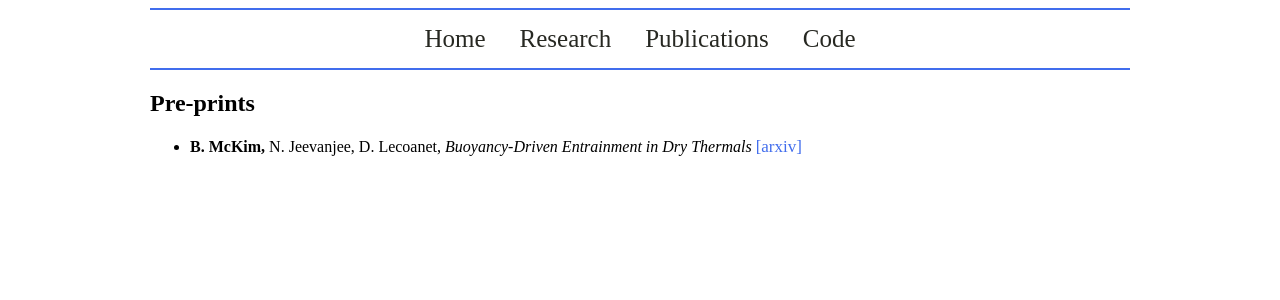
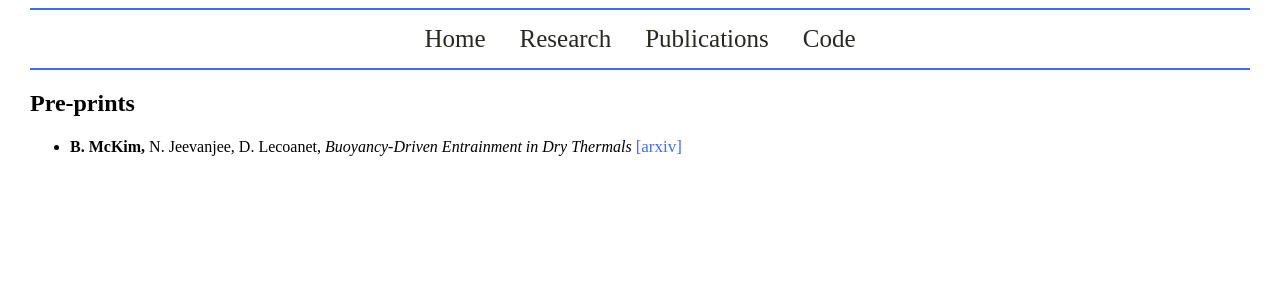
Before and after one commit to mckimb/mckimb.github.io, a Jekyll site: the page built from papers/index.html, in a window 1280 px wide. Shown: the top 300 px of the page. Built offline with Jekyll 4.4.1, drawn with Linux system fonts in a browser that asks for light colours.

Commit message:
Update main.css

```diff
--- a/css/main.css
+++ b/css/main.css
@@ -1,6 +1,6 @@
 body {
-    margin-left: 150px;
-    margin-right: 150px;
+    margin-left: 30px;
+    margin-right: 30px;
     \\ font-family: "Lato", sans-serif;
     font-family: "Bitstream Charter";
 }
```
